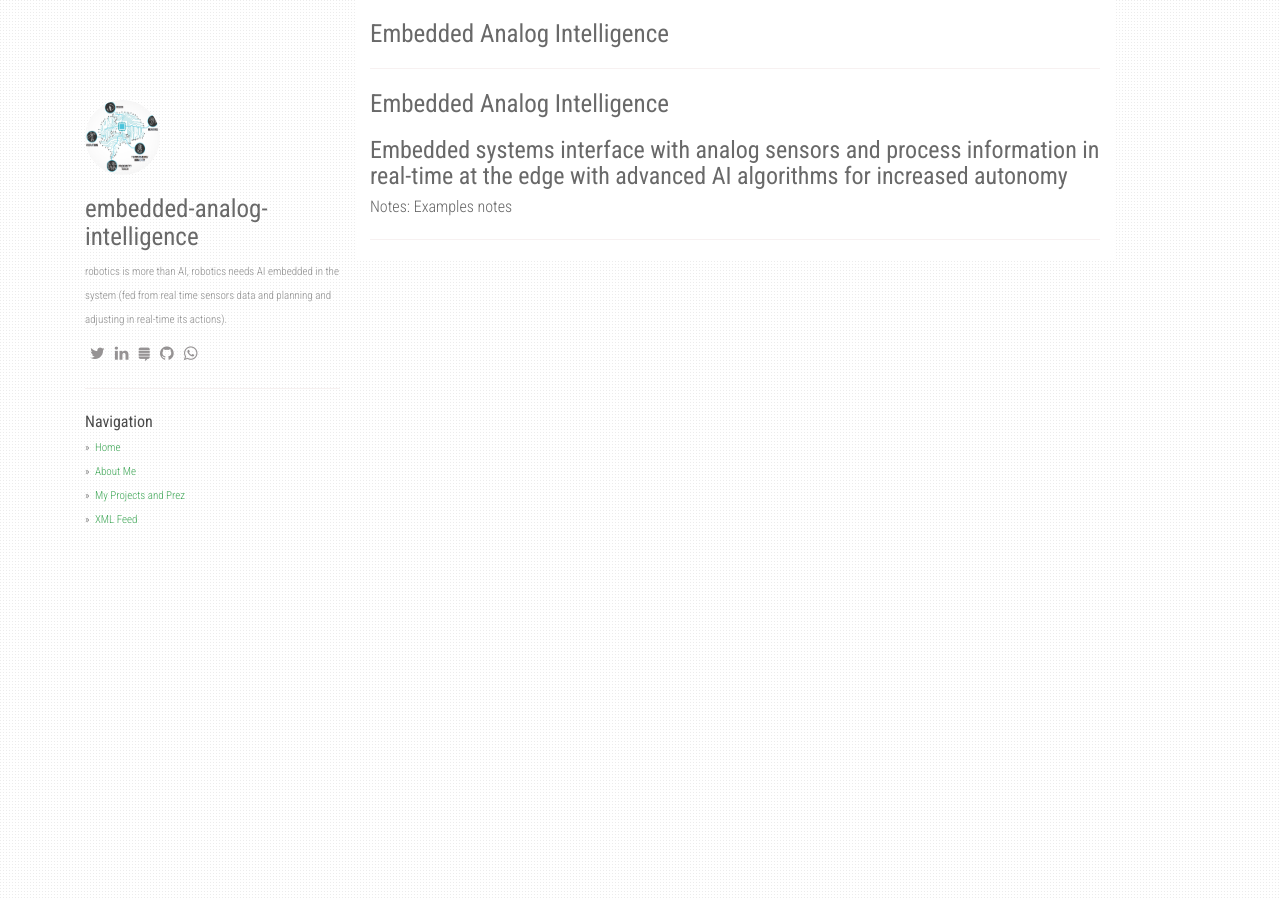
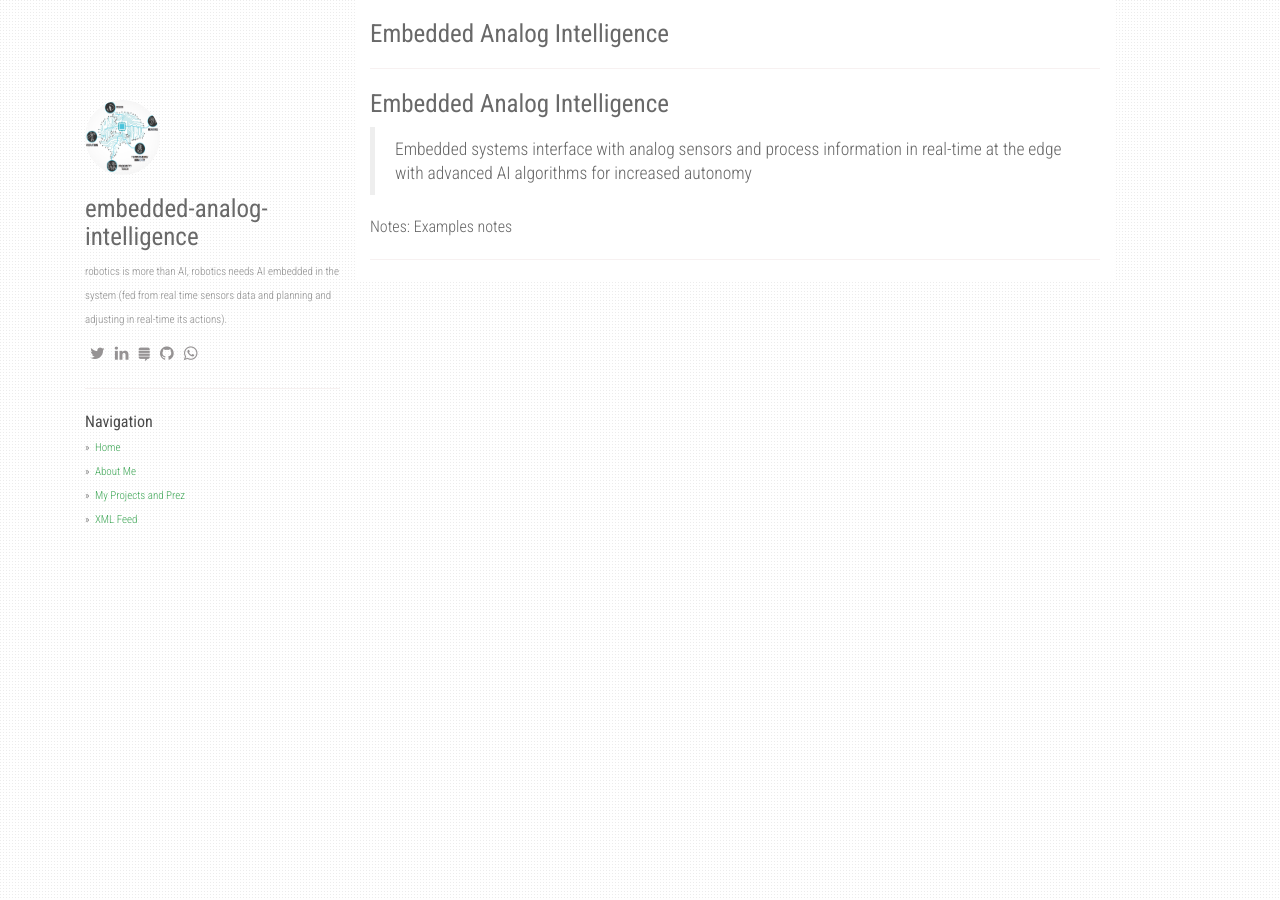
Before and after one commit to matt-chv/embedded-analog-intelligence, a Jekyll site: the page built from reveal/eai_2019.md, in a window 1280 px wide. Built offline with Jekyll 4.4.1, drawn with Linux system fonts in a browser that asks for light colours; nearby versions of some CDN libraries; our own code applies the rules of GitHub Pages for plain Markdown files.

Commit message:
Update eai_2019.md

```diff
--- a/reveal/eai_2019.md
+++ b/reveal/eai_2019.md
@@ -1,5 +1,5 @@
 # Embedded Analog Intelligence
-### Embedded systems interface with analog sensors and process information in real-time at the edge with advanced AI algorithms for increased autonomy
+> Embedded systems interface with analog sensors and process information in real-time at the edge with advanced AI algorithms for increased autonomy
 
 Notes: Examples notes
 
```
